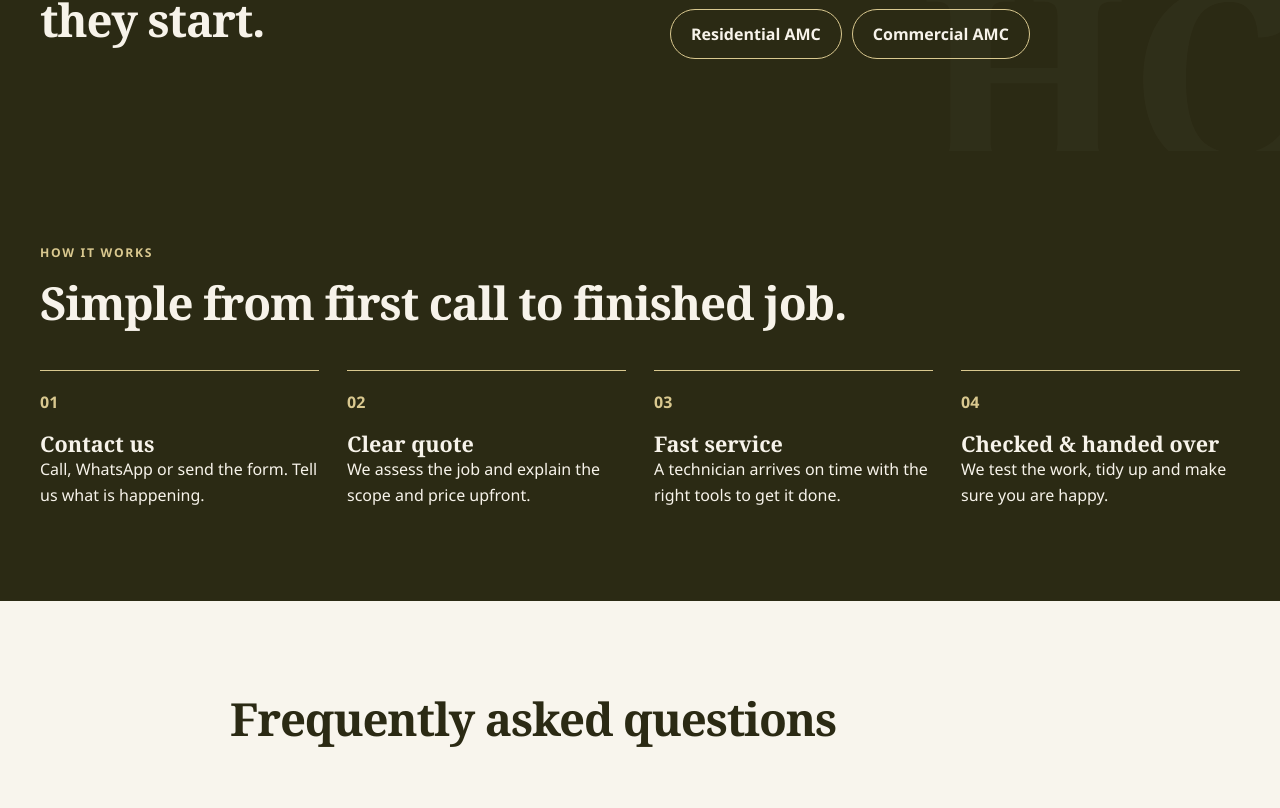
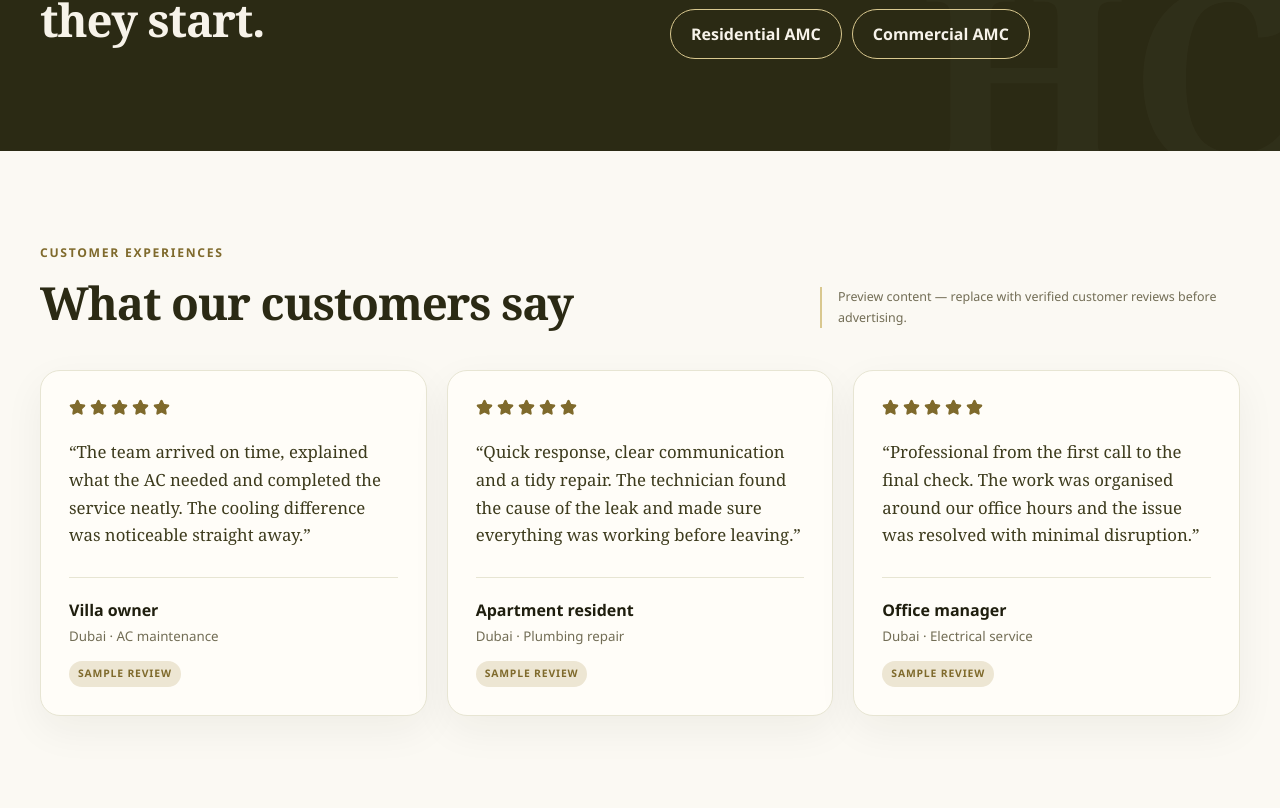
Before and after one commit to hosi1996/hannahcare_landing, a Next.js app: page / in a window 1280 px wide. Shown: the part 3645-4453 px from the top of the page. Built offline with nearby package versions, Linux system fonts and the light colour scheme.

Commit message:
Add responsive testimonial preview section

```diff
--- a/app/fixes.css
+++ b/app/fixes.css
@@ -11,3 +11,6 @@
 .client-logos{padding:72px 0 78px;background:#f2ecdd;border-top:1px solid var(--o1);overflow:hidden}.client-logos-heading{text-align:center;margin-bottom:32px}.client-logos-heading .eyebrow{margin-bottom:8px}.client-logos-heading h2{font-size:clamp(1.8rem,3vw,2.35rem)}.client-logo-window{width:100%;overflow:hidden;mask-image:linear-gradient(90deg,transparent,#000 8%,#000 92%,transparent);-webkit-mask-image:linear-gradient(90deg,transparent,#000 8%,#000 92%,transparent)}.client-logo-track{display:flex;width:max-content;will-change:transform;animation:client-logo-scroll 34s linear infinite}.client-logo-group{display:flex;gap:24px;padding-right:24px}.client-logo-card{width:154px;height:92px;flex:0 0 154px;display:flex;align-items:center;justify-content:center;gap:9px;padding:15px;border:1px solid rgba(164,138,68,.27);border-radius:16px;background:rgba(255,255,255,.56)}.client-logo-card img{width:58px;height:52px;object-fit:contain}.client-logo-card span{font-family:Georgia,serif;font-size:.82rem;color:var(--o8);line-height:1.15}.client-logo-window:hover .client-logo-track{animation-play-state:paused}@keyframes client-logo-scroll{to{transform:translateX(-50%)}}
 @media(max-width:720px){.client-logos{padding:54px 0 60px}.client-logos-heading{margin-bottom:24px}.client-logo-window{mask-image:linear-gradient(90deg,transparent,#000 4%,#000 96%,transparent);-webkit-mask-image:linear-gradient(90deg,transparent,#000 4%,#000 96%,transparent)}.client-logo-track{animation-duration:25s}.client-logo-group{gap:14px;padding-right:14px}.client-logo-card{width:126px;height:78px;flex-basis:126px;padding:11px}.client-logo-card img{width:47px;height:44px}.client-logo-card span{font-size:.72rem}}
 @media(prefers-reduced-motion:reduce){.client-logo-track{animation:none;transform:none}.client-logo-window{overflow-x:auto;scrollbar-width:none}.client-logo-group:last-child{display:none}}
+
+.testimonials{background:#fbf9f3}.testimonials-head{display:grid;grid-template-columns:1fr minmax(280px,420px);gap:60px;align-items:end;margin-bottom:42px}.testimonials-head>p{font-size:.78rem;color:#726d55;border-left:2px solid var(--goldS);padding-left:16px}.testimonial-grid{display:grid;grid-template-columns:repeat(3,1fr);gap:20px}.testimonial-card{min-width:0;display:flex;flex-direction:column;padding:28px;border:1px solid var(--o1);border-radius:20px;background:#fffdf8;box-shadow:0 14px 40px rgba(43,42,20,.055)}.testimonial-stars{display:flex;gap:4px;color:var(--goldD);margin-bottom:22px}.testimonial-card blockquote{margin:0 0 28px;font:1.05rem/1.65 Georgia,serif;color:var(--o8);flex:1}.testimonial-person{display:grid;padding-top:19px;border-top:1px solid var(--o1)}.testimonial-person span{font-weight:850}.testimonial-person small{margin-top:3px;color:#726d55}.testimonial-source{align-self:flex-start;margin-top:13px;padding:4px 9px;border-radius:999px;background:var(--sand);color:var(--goldD);font-size:.65rem;font-weight:850;text-transform:uppercase;letter-spacing:.08em}
+@media(max-width:860px){.testimonials-head{grid-template-columns:1fr;gap:18px}.testimonial-grid{display:flex;overflow-x:auto;scroll-snap-type:x mandatory;margin-right:-17px;padding-right:17px;scrollbar-width:none}.testimonial-card{flex:0 0 min(82vw,340px);scroll-snap-align:start}}
--- a/app/page.tsx
+++ b/app/page.tsx
@@ -1,3 +1,3 @@
-import type {Metadata} from 'next';import {content} from '@/lib/content';import {Faq,Hero,Process,QuoteSection,ServiceNav,Trust} from '@/components/site';import {HomeBody} from '@/components/home';
+import type {Metadata} from 'next';import {content} from '@/lib/content';import {Faq,Hero,Process,QuoteSection,ServiceNav,Testimonials,Trust} from '@/components/site';import {HomeBody} from '@/components/home';
 const p:any=content.pages.home;export const metadata:Metadata={title:p.seo.title,description:p.seo.description,alternates:{canonical:'/'}};
-export default function Home(){return <><Hero page={p}/><ServiceNav page={p}/><Trust/><HomeBody/><Process section={p.processSection}/><Faq faq={p.faq}/><QuoteSection/></>}
+export default function Home(){return <><Hero page={p}/><ServiceNav page={p}/><Trust/><HomeBody/><Testimonials section={p.reviewsSection}/><Process section={p.processSection}/><Faq faq={p.faq}/><QuoteSection/></>}
--- a/components/site.tsx
+++ b/components/site.tsx
@@ -18,6 +18,7 @@ export function ServiceNav({page}:{page:any}){const items=page.services? page.se
 export function Trust(){return <div className="trust"><div className="container trust-row">{c.trust.strip.filter((x:any)=>!isPlaceholder(x.text)).map((x:any,i:number)=>{const I=icons[i%icons.length];return <div className="trust-item" key={x.text}><I/>{x.text}</div>})}</div></div>}
 export function Faq({faq}:{faq:any}){return <section className="section"><div className="container faq"><div className="section-head"><h2>{faq.title}</h2></div>{faq.items.map((x:any)=><details key={x.q}><summary>{x.q}</summary><p>{x.a}</p></details>)}</div></section>}
 export function Process({section}:{section:any}){return <section className="section dark"><div className="container"><div className="section-head"><span className="eyebrow">{section.eyebrow||'What to expect'}</span><h2>{section.title}</h2></div><div className="steps">{section.steps.map((x:any)=><div className="step" key={x.title}><h3>{x.title}</h3><p>{x.text}</p></div>)}</div></div></section>}
+export function Testimonials({section}:{section:any}){if(!section?.enabled)return null;return <section className="section testimonials"><div className="container"><div className="testimonials-head"><div><span className="eyebrow">{section.eyebrow}</span><h2>{section.title}</h2></div><p>{section.note}</p></div><div className="testimonial-grid">{section.items.map((item:any)=><article className="testimonial-card" key={`${item.name}-${item.service}`}><div className="testimonial-stars" aria-label={`${item.rating} out of 5 stars`}>{Array.from({length:item.rating},(_,i)=><Star key={i} size={17} fill="currentColor"/>)}</div><blockquote>“{item.text}”</blockquote><div className="testimonial-person"><span>{item.name}</span><small>{item.location} · {item.service}</small></div><span className="testimonial-source">{item.source}</span></article>)}</div></div></section>}
 const clientLogoSlots=Array.from({length:10},(_,i)=>i+1);
 function ClientLogoGroup(){return <div className="client-logo-group" aria-hidden="true">{clientLogoSlots.map(slot=><div className="client-logo-card" key={slot}><img src={c.site.logo.full} alt=""/><span>Hannah Care</span></div>)}</div>}
 export function ClientLogos(){return <section className="client-logos" aria-labelledby="client-logos-title"><div className="container client-logos-heading"><span className="eyebrow">Trusted relationships</span><h2 id="client-logos-title">Our clients</h2></div><div className="client-logo-window"><div className="client-logo-track"><ClientLogoGroup/><ClientLogoGroup/></div></div></section>}
--- a/content/site.json
+++ b/content/site.json
@@ -233,11 +233,14 @@
         ]
       },
       "reviewsSection": {
-        "enabled": false,
+        "enabled": true,
+        "eyebrow": "Customer experiences",
         "title": "What our customers say",
-        "note": "Enable only with real, verified Google reviews. Do not invent testimonials.",
+        "note": "Preview content — replace with verified customer reviews before advertising.",
         "items": [
-          { "name": "[CUSTOMER NAME]", "text": "[REAL REVIEW TEXT]", "rating": 5, "source": "Google" }
+          { "name": "Villa owner", "location": "Dubai", "service": "AC maintenance", "text": "The team arrived on time, explained what the AC needed and completed the service neatly. The cooling difference was noticeable straight away.", "rating": 5, "source": "Sample review" },
+          { "name": "Apartment resident", "location": "Dubai", "service": "Plumbing repair", "text": "Quick response, clear communication and a tidy repair. The technician found the cause of the leak and made sure everything was working before leaving.", "rating": 5, "source": "Sample review" },
+          { "name": "Office manager", "location": "Dubai", "service": "Electrical service", "text": "Professional from the first call to the final check. The work was organised around our office hours and the issue was resolved with minimal disruption.", "rating": 5, "source": "Sample review" }
         ]
       },
       "faq": {
```
